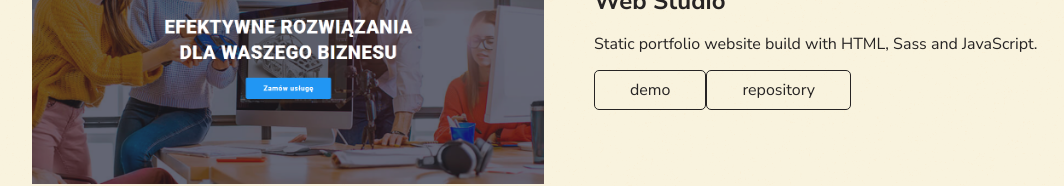
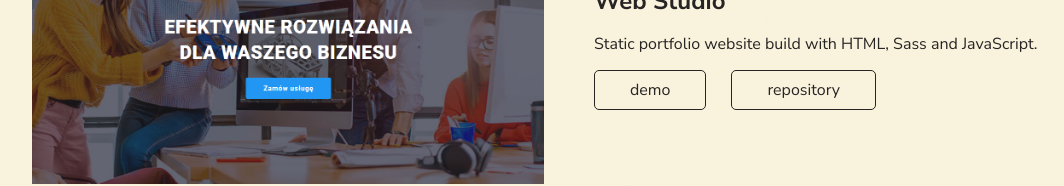
Before and after one commit to dag-szad/Portfolio, a React (Vite) app: page / in a window 1280 px wide. Shown: the part 749-935 px from the top of the page, without its empty margins (96-1160 px from the left). Built offline with nearby package versions, Linux system fonts and the light colour scheme.

Commit message:
style: improve styles in the component

```diff
--- a/src/components/atoms/ProjectCard.jsx
+++ b/src/components/atoms/ProjectCard.jsx
@@ -17,6 +17,7 @@ const ProjectCard = ({
       <div>
         <h2>{name}</h2>
         <p>{shortDescription}</p>
+        <ButtonContainer>
           <MainButton theme={theme}>
             <a href={demo} target="_blank" rel="noopener noreferrer">
               demo
@@ -27,6 +28,7 @@ const ProjectCard = ({
               repository
             </a>
           </MainButton>
+        </ButtonContainer>
       </div>
     </LocalContainer>
   );
@@ -44,4 +46,9 @@ const ProjectImage = styled.img`
   max-width: 40vw;
 `;
 
+const ButtonContainer = styled.div`
+  display: flex;
+  gap: 25px;
+`
+
 export { ProjectCard };
```
Lines whose indentation alone changed are shown as unchanged.
